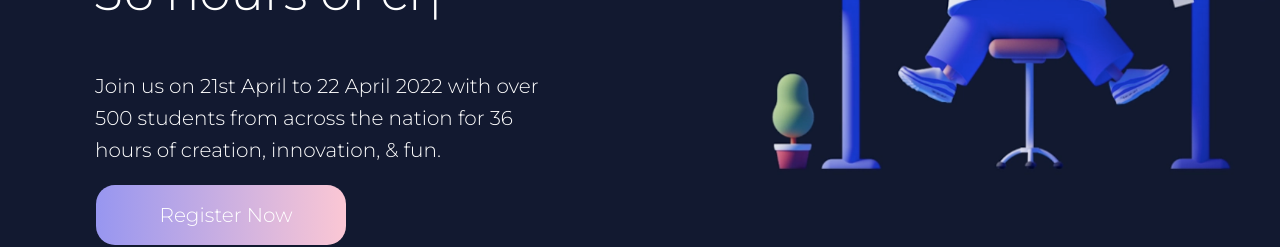
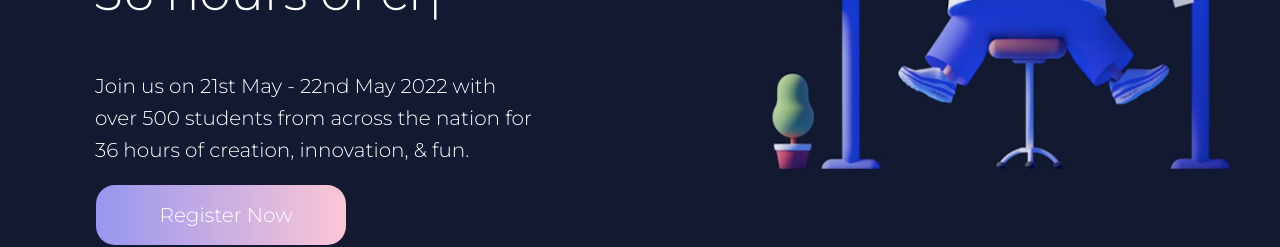
Before and after one commit to Abusayid693/Hackathon-website-template, a React (Create React App) app: page / in a window 1280 px wide. Shown: the part 411-658 px from the top of the page. Built offline with nearby package versions, Linux system fonts and the light colour scheme.

Commit message:
Changed the event dates

```diff
--- a/src/Module/General.js
+++ b/src/Module/General.js
@@ -50,7 +50,7 @@ const TOP_SECTION = {
   TITLE: "Hack The Crisis 2.0",
   Typed_effect: ["36 hours of creation", "Win awesome prizes"],
   SHORT_DESCRIPTION:
-    "Join us on 21st April to 22 April 2022 with over 500 students from across the nation for 36 hours of creation, innovation, & fun.",
+    "Join us on 21st May - 22nd May 2022 with over 500 students from across the nation for 36 hours of creation, innovation, & fun.",
   IMG_SRC: boy,
   DISCORD_LINK: "",
   JUDGES_FORM_LINK:
```
